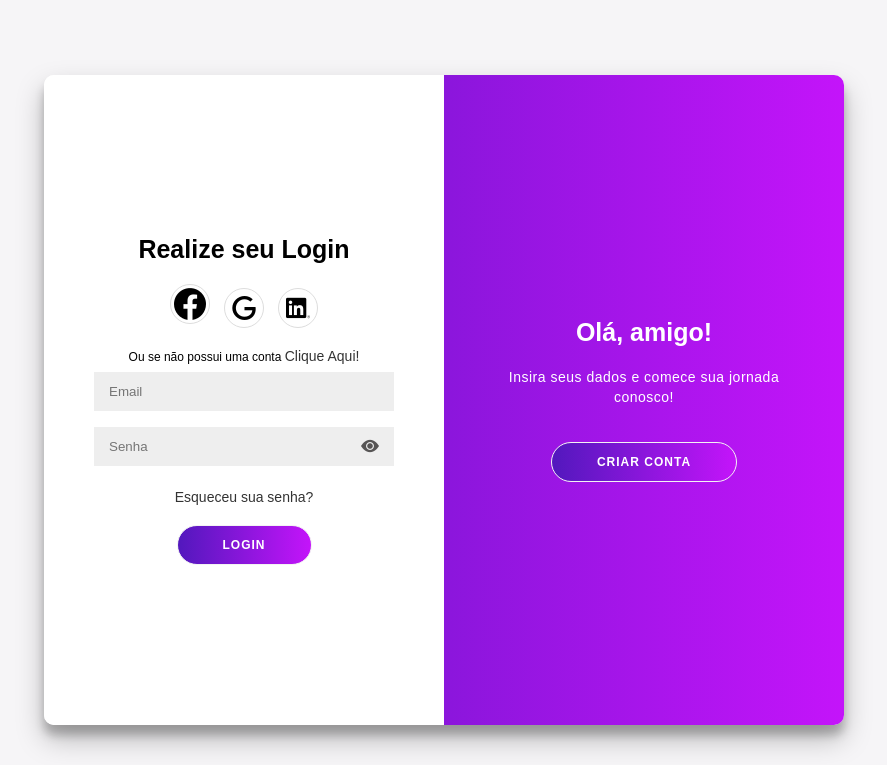
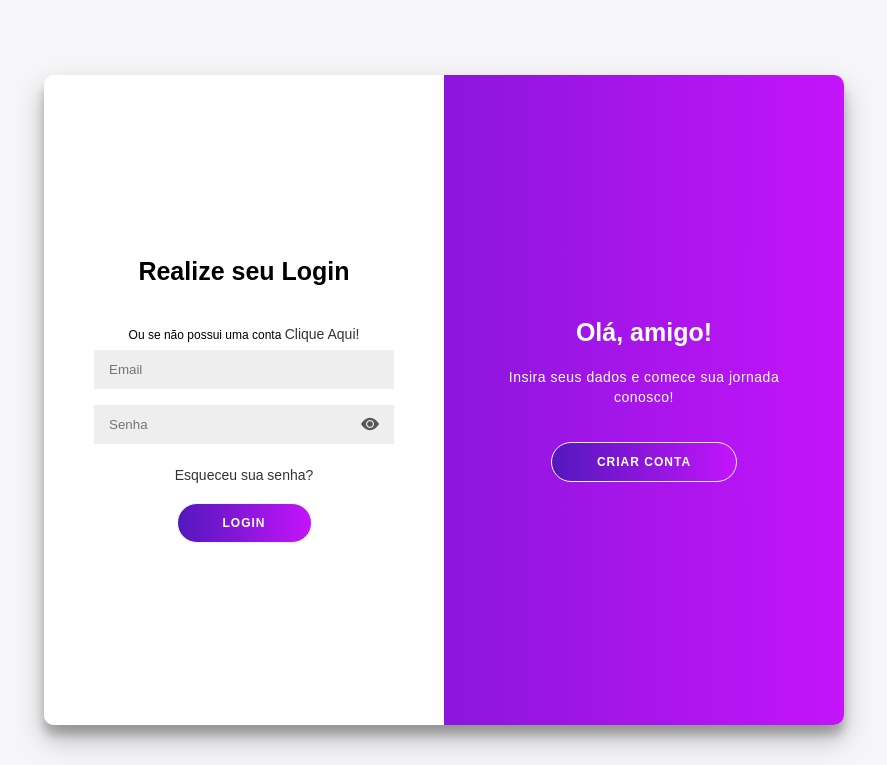
Before and after one commit to MatheusHeinzen/Free-La, a Flask app: page / in a window 1280 px wide. Shown: the top 765 px of the page, without its empty margins (196-1083 px from the left). Run offline with Flask 3, Linux system fonts and the light colour scheme; some libraries are stand-ins or nearby versions.

Commit message:
Atualização 5.2.8
Exclusão das logos para realização de login.

```diff
--- a/app/templates/index.html
+++ b/app/templates/index.html
@@ -17,9 +17,9 @@
             <form id="form-cadastro" novalidate>
                 <h1>Crie sua Conta</h1>
                 <div class="social-container">
-                    <a href="#" class="social"><img src="{{ url_for('static', filename='imgs/facebook.png') }}" alt="Facebook"></a>
+                    <!-- <a href="#" class="social"><img src="{{ url_for('static', filename='imgs/facebook.png') }}" alt="Facebook"></a>
                     <a href="#" class="social"><img src="{{ url_for('static', filename='imgs/google.png') }}" alt="Google"></a>
-                    <a href="#" class="social"><img src="{{ url_for('static', filename='imgs/linkedin.png') }}" alt="LinkedIn"></a>
+                    <a href="#" class="social"><img src="{{ url_for('static', filename='imgs/linkedin.png') }}" alt="LinkedIn"></a> -->
                 </div>
                 <span>Se já possui cadastro <a onclick="alternarModo('login')" href="#">Clique Aqui!</a></span>
 
@@ -71,9 +71,9 @@
             <form id="form-login" novalidate>
                 <h1>Realize seu Login</h1>
                 <div class="social-container">
-                    <a href="#" class="social"><img src="{{ url_for('static', filename='imgs/facebook.png') }}" alt="Facebook"></a>
+                    <!-- <a href="#" class="social"><img src="{{ url_for('static', filename='imgs/facebook.png') }}" alt="Facebook"></a>
                     <a href="#" class="social"><img src="{{ url_for('static', filename='imgs/google.png') }}" alt="Google"></a>
-                    <a href="#" class="social"><img src="{{ url_for('static', filename='imgs/linkedin.png') }}" alt="LinkedIn"></a>
+                    <a href="#" class="social"><img src="{{ url_for('static', filename='imgs/linkedin.png') }}" alt="LinkedIn"></a> -->
                 </div>
                 <span>Ou se não possui uma conta <a href="#" onclick="alternarModo('cadastro')">Clique Aqui!</a></span>
                 <input id="login-email" type="email" placeholder="Email" autocomplete="off" />
```
